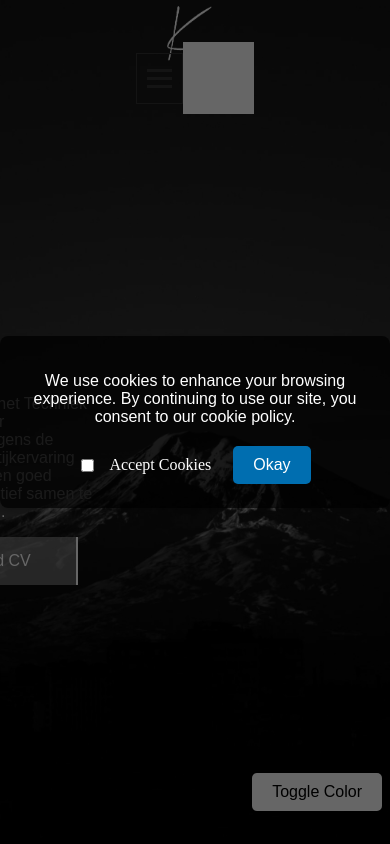
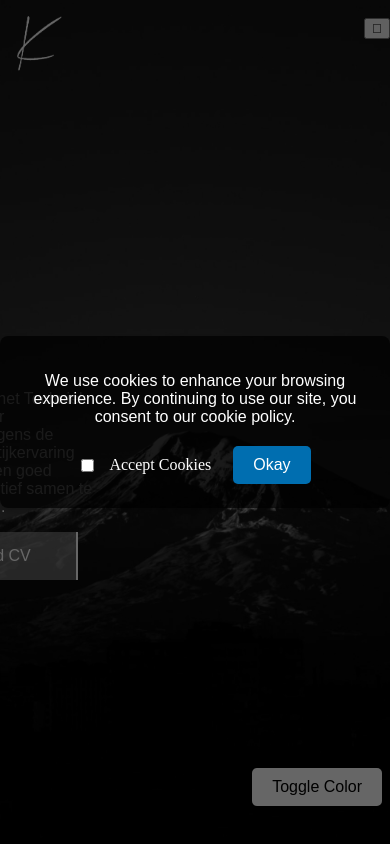
Before and after one commit to KajE879/Portfolio-java, a PHP site: page /index.php in a window 390 px wide. Run offline with PHP 8.4, Linux system fonts and the light colour scheme.

Commit message:
made the hamburger menu better

```diff
--- a/index.php
+++ b/index.php
@@ -7,6 +7,7 @@
     <meta name="viewport" content="width=device-width, initial-scale=1.0">
 </head>
 <body onload="getTimeBasedGreeting()">
+    <button class="hamburger-menu" onclick="toggleMenu()">&#xf0c9;</button>
     <?php require "nav-head.php"?>
     <div class="index-main">
         <article>
--- a/main.css
+++ b/main.css
@@ -68,7 +68,7 @@ header {
         width: 75px;
     }
 }
-nav {
+.desktop-nav {
     height: 40px;
     display: flex;
     align-items: center;
@@ -83,59 +83,64 @@ nav {
             color: white;
             text-decoration: none;
             transition: color 0.5s;
+            &:hover {
+                color: #006eb0;
+            }
         }
-        .effect:hover {
-            color: #006eb0;
+    }
+}
+
+.mobile-nav,
+ .logo {
+    display: none;
+}
+.hamburger-menu {
+    position: absolute;
+    right: 0px;
+    margin-top: 10px;
+    display: none;
+}
+@media screen and (max-width: 600px) {
+    .desktop-nav {
+        display: none;
+    }
+    .logo{
+        display: block;
+        width: 75px;
+    }
+    .mobile-nav {
+        display: block;
+        margin-left: -400px;
+        transition: all 500ms;
+        ul {
+            display: flex;
+            flex-direction: row;
+            list-style: none;
+            padding: 0;
+            margin: 0;
+            gap: 25px;
+            a {
+                color: white;
+                text-decoration: none;
+                transition: color 0.5s;
+                &:hover {
+                    color: #006eb0;
+                }
+            }
         }
 
     }
-}
-.hamburger {
-    cursor: pointer;
-    display: none;
-    padding: 10px;
-    border: 1px solid #333;
-    .bar {
-        display: block;
-        width: 25px;
-        height: 3px;
-        margin: 5px auto;
-        background-color: #333;
-        transition: all 0.3s ease-in-out;
+    .show-mobile-nav {
+        margin-left: 0;
+        transition: all 500ms;
     }
-    .nav-links {
-        list-style: none;
-        display: none;
-        padding-left: 0;
-        li {
-            margin: 0;
-        }
-        a {
-            text-decoration: none;
-            padding: 10px 15px;
-            display: block;
-            color: #333;
-        }
-    }
-}
-.nav-links.active {
-    display: block;
-}
-@media (max-width: 600px) {
-    .hamburger {
-        display: inline-block;
-    }
-    nav ul {
-        display: none;
-    }
-    .nav-links {
-        display: block;
-        background-color: #fff;
-    }
-    .nav-links.active {
+    .hamburger-menu {
         display: block;
     }
 }
+
+
+
 
 /* ---Index--- */
 .index-main {
@@ -264,7 +269,6 @@ nav {
           border: none;
           border-radius: 5px;
           transition: background-color 0.5s;
-
           &:hover {
             background-color: rgb(0, 110, 176);
           }
--- a/main.js
+++ b/main.js
@@ -45,24 +45,9 @@ form.addEventListener('submit', (event) => {
     console.log('Bericht:', messageInput);
 });
 
-function handleContactClick() {
-    console.log('CV button was clicked.');
-    location.href = 'Contact.html';
-}
-function handleDownloadClick() {
-    console.log('Download button was clicked.');
-    location.href = 'images/CV-KajvEs.pdf';
-}
-function logNavChange(navItem) {
-    console.log(`Navigation changed to: ${navItem}`);
-}
+
 
 // Hamburger
-document.addEventListener('DOMContentLoaded', () => {
-    const hamburger = document.getElementById('hamburger');
-    const navLinks = document.getElementById('nav-links');
-
-    hamburger.addEventListener('click', () => {
-        navLinks.classList.toggle('active');
-    });
-});
+function toggleMenu() {
+    document.getElementById("mobile-nav").classList.toggle("show-mobile-nav");
+}
--- a/nav-head.php
+++ b/nav-head.php
@@ -1,19 +1,27 @@
-
-<header>
-    <a href="index.html">
+<header class="desktop-nav">
+    <a href="index.php">
         <img src="images/logo.png" alt="website logo">
     </a>
 </header>
-<nav>
-    <div class="hamburger" id="hamburger">
-        <div class="bar"></div>
-        <div class="bar"></div>
-        <div class="bar"></div>
-    </div>
-    <ul class="nav-links" id="nav-links">
-        <li><a onclick="logNavChange('Home')" class="effect" href="index.php">Home</a></li>
-        <li><a onclick="logNavChange('Ervaringen')" class="effect" href="ervaringen.php">Ervaringen</a></li>
-        <li><a onclick="logNavChange('Contact')" class="effect" href="contact.php">Contact</a></li>
-        <li><a onclick="logNavChange('Projecten')" class="effect" href="projecten.php">Projecten</a></li>
+<nav class="desktop-nav">
+    <ul>
+        <li><a href="index.php">Home</a></li>
+        <li><a href="ervaringen.php">Ervaringen</a></li>
+        <li><a href="contact.php">Contact</a></li>
+        <li><a href="projecten.php">Projecten</a></li>
     </ul>
 </nav>
+
+<section>
+    <a href="index.php">
+        <img class="logo" src="images/logo.png" alt="website logo">
+    </a>
+    <nav class="mobile-nav" id="mobile-nav">
+        <ul>
+            <li><a href="index.php">Home</a></li>
+            <li><a href="ervaringen.php">Ervaringen</a></li>
+            <li><a href="contact.php">Contact</a></li>
+            <li><a href="projecten.php">Projecten</a></li>
+        </ul>
+    </nav>
+</section>
```
